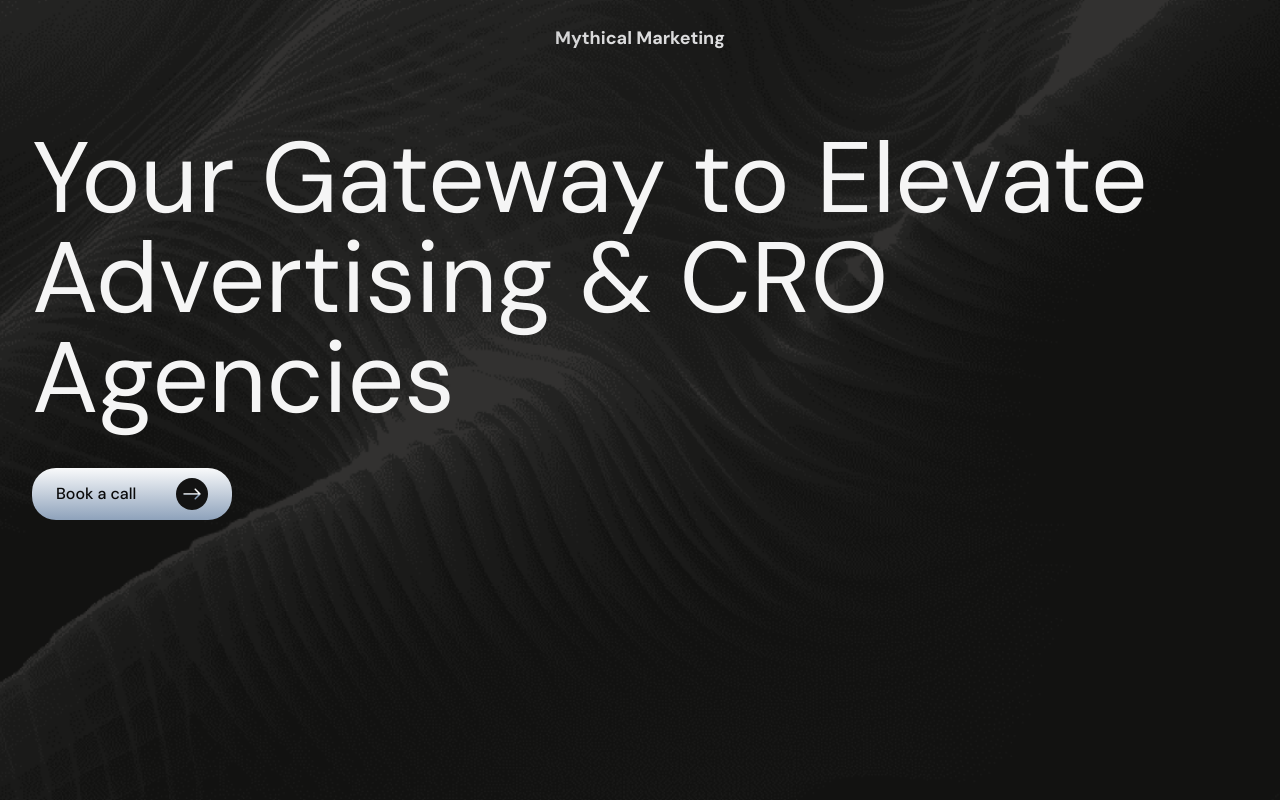
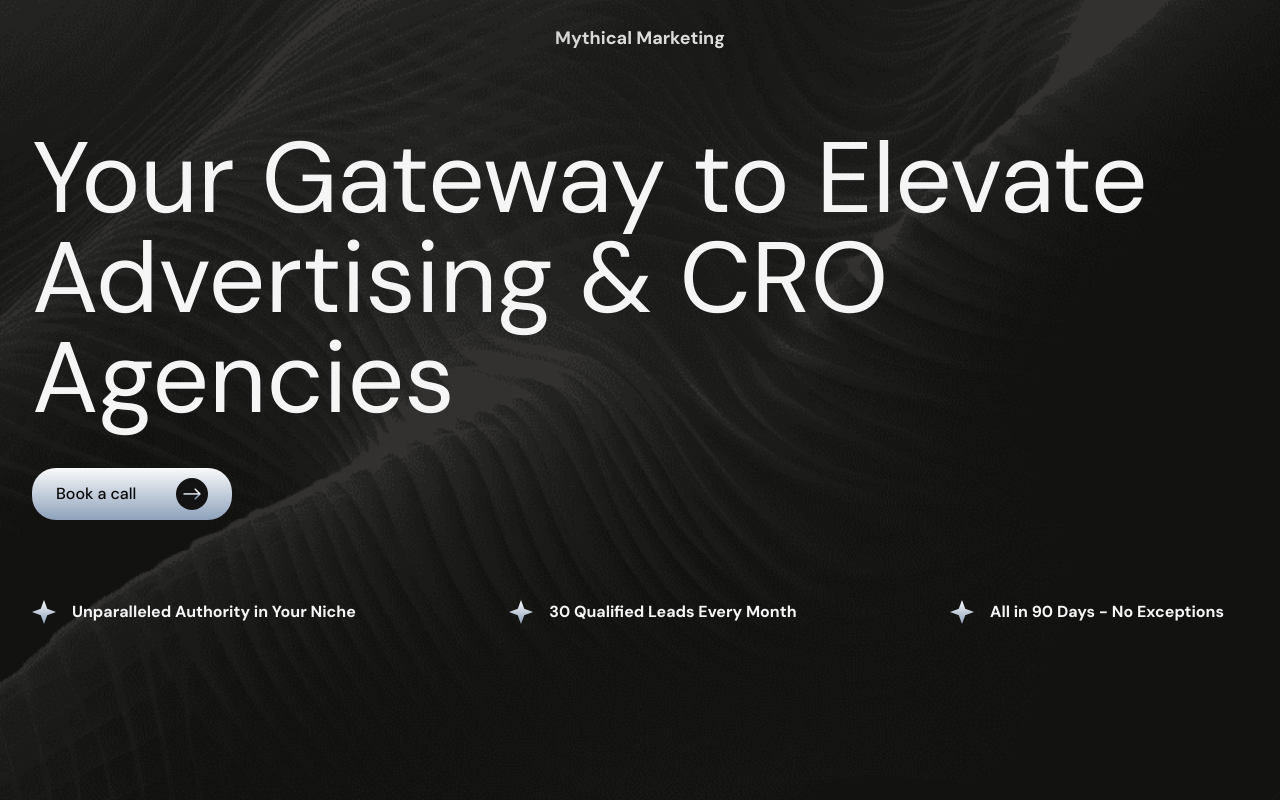
Before and after one commit to DevDugg/lead-wheel, a Next.js app: page / in a window 1280 px wide. Built offline with nearby package versions, Linux system fonts and the light colour scheme.

Commit message:
Add BulletPoints component to Hero section

```diff
--- /dev/null
+++ b/src/components/elements/hero/bullet-point.tsx
@@ -0,0 +1,15 @@
+import Image from "next/image";
+
+interface Props {
+  name: string;
+}
+
+const BulletPoint = ({ name }: Props) => {
+  return (
+    <div className="bullet-point flex items-center gap-4 pr-6">
+      <Image src={"/icons/star.svg"} alt="Star" width={24} height={24} />
+      <p className="text-base font-bold">{name}</p>
+    </div>
+  );
+};
+export default BulletPoint;
--- /dev/null
+++ b/src/components/elements/hero/bullet-points.tsx
@@ -0,0 +1,18 @@
+import BulletPoint from "./bullet-point";
+
+const bulletPoints = [
+  "Unparalleled Authority in Your Niche",
+  "30 Qualified Leads Every Month",
+  "All in 90 Days - No Exceptions",
+];
+
+const BulletPoints = () => {
+  return (
+    <div className="flex items-center justify-between gap-6">
+      {bulletPoints.map((point, index) => {
+        return <BulletPoint key={index} name={point} />;
+      })}
+    </div>
+  );
+};
+export default BulletPoints;
--- a/src/components/sections/Hero.tsx
+++ b/src/components/sections/Hero.tsx
@@ -1,3 +1,4 @@
+import BulletPoints from "../elements/hero/bullet-points";
 import CTA from "../ui/CTA";
 import Container from "../layout/Container";
 import Image from "next/image";
@@ -18,7 +19,7 @@
           <p className="text-[100px] leading-LOW">Your Gateway to Elevate Advertising & CRO Agencies</p>
           <CTA name="Book a call" href="#" />
         </div>
-        <div className="flex items-center justify-between gap-6"></div>
+        <BulletPoints />
       </Container>
     </section>
   );
```
